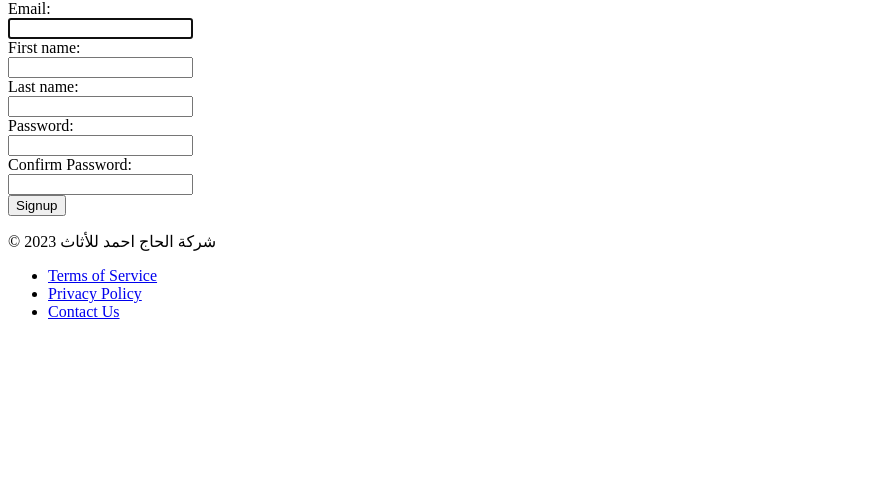
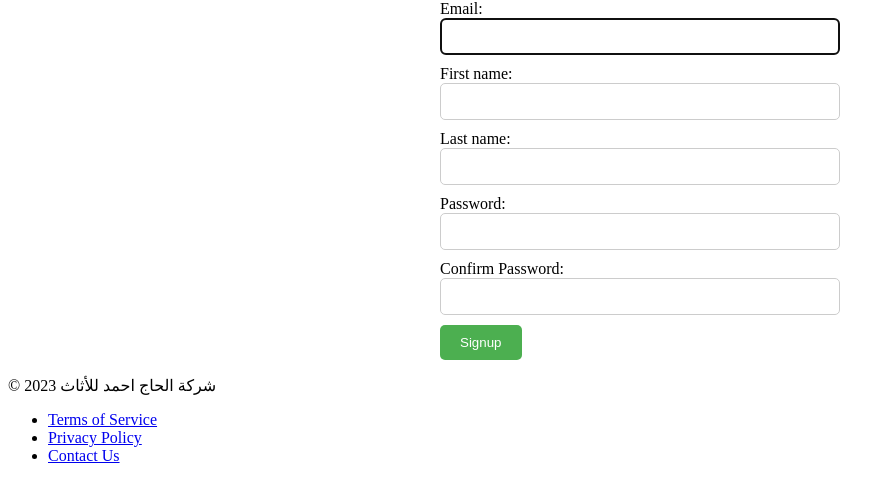
Before and after one commit to biggtr/DjHumanRsc, a Django app: page /accounts/signup/ in a window 1280 px wide. Shown: the part 112-614 px from the top of the page, without its empty margins (0-895 px from the left). Run offline with Django 3.2, Linux system fonts and the light colour scheme.

Commit message:
login signup styling added

```diff
--- a/static/css/styles.css
+++ b/static/css/styles.css
@@ -1,16 +1,15 @@
 /* styles.css */
 
 /* Style for form container */
-.employee-form {
+.custom-form {
     max-width: 400px;
     margin: 0 auto;
 }
 
 /* Style for form elements */
-
-.employee-form input,
-.employee-form textarea, /* Targeting email input */
-.employee-form select {
+.custom-form input,
+.custom-form textarea,
+.custom-form select {
     width: 100%;
     padding: 10px;
     margin-bottom: 10px;
@@ -19,7 +18,7 @@
     box-sizing: border-box;
 }
 
-.employee-form .submit-btn {
+.custom-form .submit-btn {
     background-color: #4CAF50;
     color: white;
     padding: 10px 20px;
@@ -28,6 +27,6 @@
     cursor: pointer;
 }
 
-.employee-form .submit-btn:hover {
+.custom-form .submit-btn:hover {
     background-color: #45a049;
 }
--- a/templates/employee_delete.html
+++ b/templates/employee_delete.html
@@ -1,7 +1,7 @@
 {% extends 'base.html' %}
 
 {% block content %}
-<form action="" method = "post" class="employee-form">
+<form action="" method = "post" class="custom-form">
     {% csrf_token %}
     <button type= "submit" class="submit-btn">delete</button>
 </form>
--- a/templates/employee_update.html
+++ b/templates/employee_update.html
@@ -1,9 +1,11 @@
 {% extends 'base.html' %}
 
 {% block content %}
-<form action="" method = "post" class="employee-form">
+<form action="" method = "post" class="custom-form">
     {% csrf_token %}
     {{form.as_p}}
+    <label for="id_birth_date">Birth Date:</label>
+    <input type="date" name="birth_date" id="id_birth_date">
     <button type="submit" class="submit-btn">Update</button>
 </form>
 {% endblock content %}
--- a/templates/registration/login.html
+++ b/templates/registration/login.html
@@ -1,8 +1,9 @@
+{% extends "base.html" %}
 {% block content %}
-<form action="" method="post">
+<form action="" method="post" class="custom-form">
     {% csrf_token %}
     {{form.as_p}}
-    <button type="submit">Login</button>
+    <button type="submit" class="submit-btn">Login</button>
 </form>
 
 <a href="{% url "password_reset" %}">forget your password?</a></br>
--- a/templates/registration/signup.html
+++ b/templates/registration/signup.html
@@ -1,6 +1,6 @@
 {% extends "base.html" %}
 {% block content %}
-<form action="" method="post">
+<form action="" method="post" class="custom-form">
     {% csrf_token %}
     <div>
         <label for="id_email">Email:</label><br>
@@ -22,6 +22,6 @@
         <label for="id_password2">Confirm Password:</label><br>
         {{ form.password2 }}
     </div>
-    <button type="submit">Signup</button>
+    <button type="submit" class="submit-btn">Signup</button>
 </form>
 {% endblock content %}
```
Also changed, not shown: employee/views.py (+6 -1 lines), templates/employee_list.html (+6 -1 lines).
